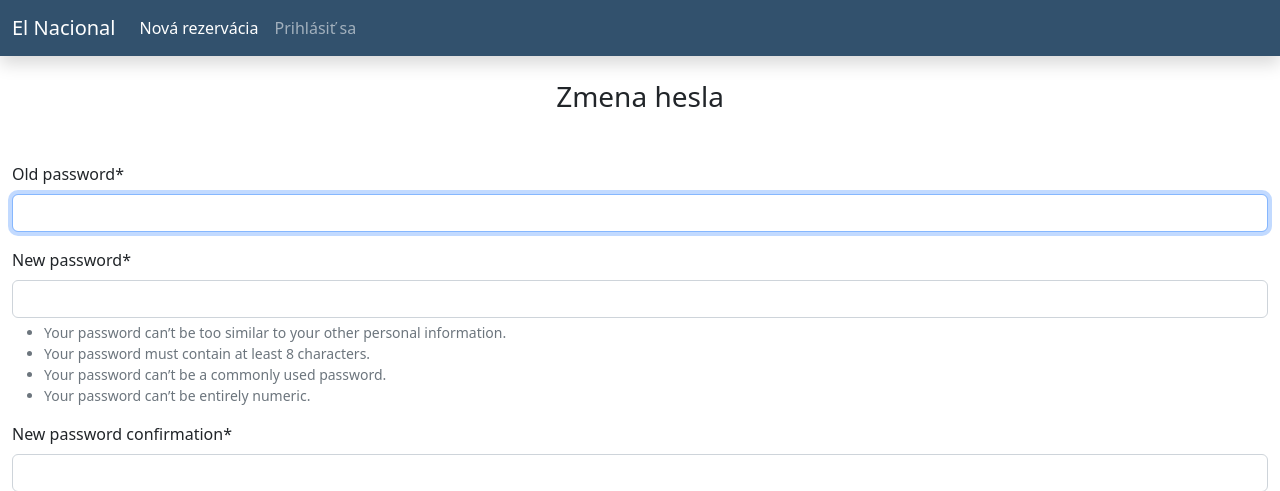
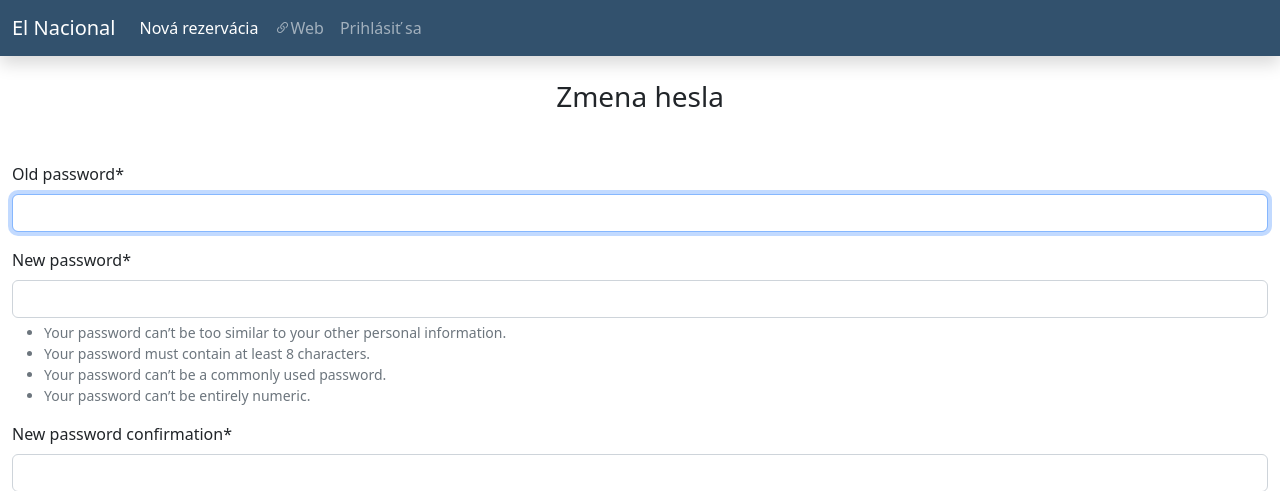
Before and after one commit to neisor/table-reservation-lobbybar, a Django app: page /accounts/change_password/ in a window 1280 px wide. Shown: the top 491 px of the page. Run offline with Django 4.2, Linux system fonts and the light colour scheme; some libraries are stand-ins or nearby versions.

Commit message:
feat: added bootstrap icons and a link to official El Nacional web to navbar

```diff
--- a/table_reservation/core/templates/core/base.html
+++ b/table_reservation/core/templates/core/base.html
@@ -8,6 +8,8 @@
         <!-- BOOTSTRAP 5 -->
         <link href="https://cdn.jsdelivr.net/npm/bootstrap@5.2.2/dist/css/bootstrap.min.css" rel="stylesheet" integrity="sha384-Zenh87qX5JnK2Jl0vWa8Ck2rdkQ2Bzep5IDxbcnCeuOxjzrPF/et3URy9Bv1WTRi" crossorigin="anonymous">
         <script src="https://cdn.jsdelivr.net/npm/bootstrap@5.2.2/dist/js/bootstrap.bundle.min.js" integrity="sha384-OERcA2EqjJCMA+/3y+gxIOqMEjwtxJY7qPCqsdltbNJuaOe923+mo//f6V8Qbsw3" crossorigin="anonymous"></script>
+        <!-- BOOTSTRAP ICONS -->
+        <link rel="stylesheet" href="https://cdn.jsdelivr.net/npm/bootstrap-icons@1.10.2/font/bootstrap-icons.css">
         {% block extra_head %}
         {% endblock %}
         <style>
@@ -34,6 +36,9 @@
                 <ul class="navbar-nav me-auto mb-2 mb-lg-0">
                   <li class="nav-item">
                     <a class="nav-link active" aria-current="page" href="{% url 'create_new_reservation' %}">Nová rezervácia</a>
+                  </li>
+                  <li class="nav-item">
+                    <a class="nav-link" aria-current="page" href="https://elnacional.sk"><span class="bi bi-link-45deg"></span>Web</a>
                   </li>
                   <li class="nav-item">
                     {% if not user.is_authenticated %}
```
